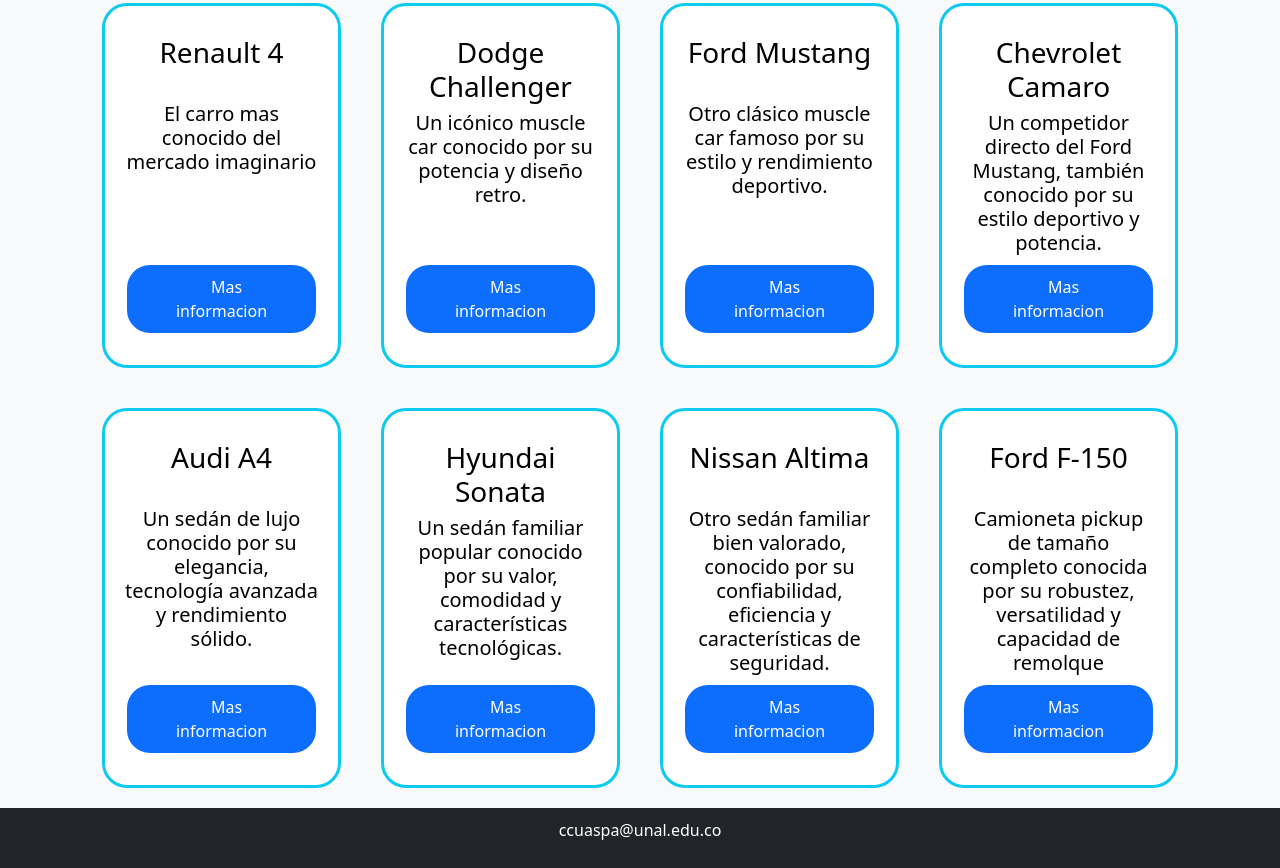
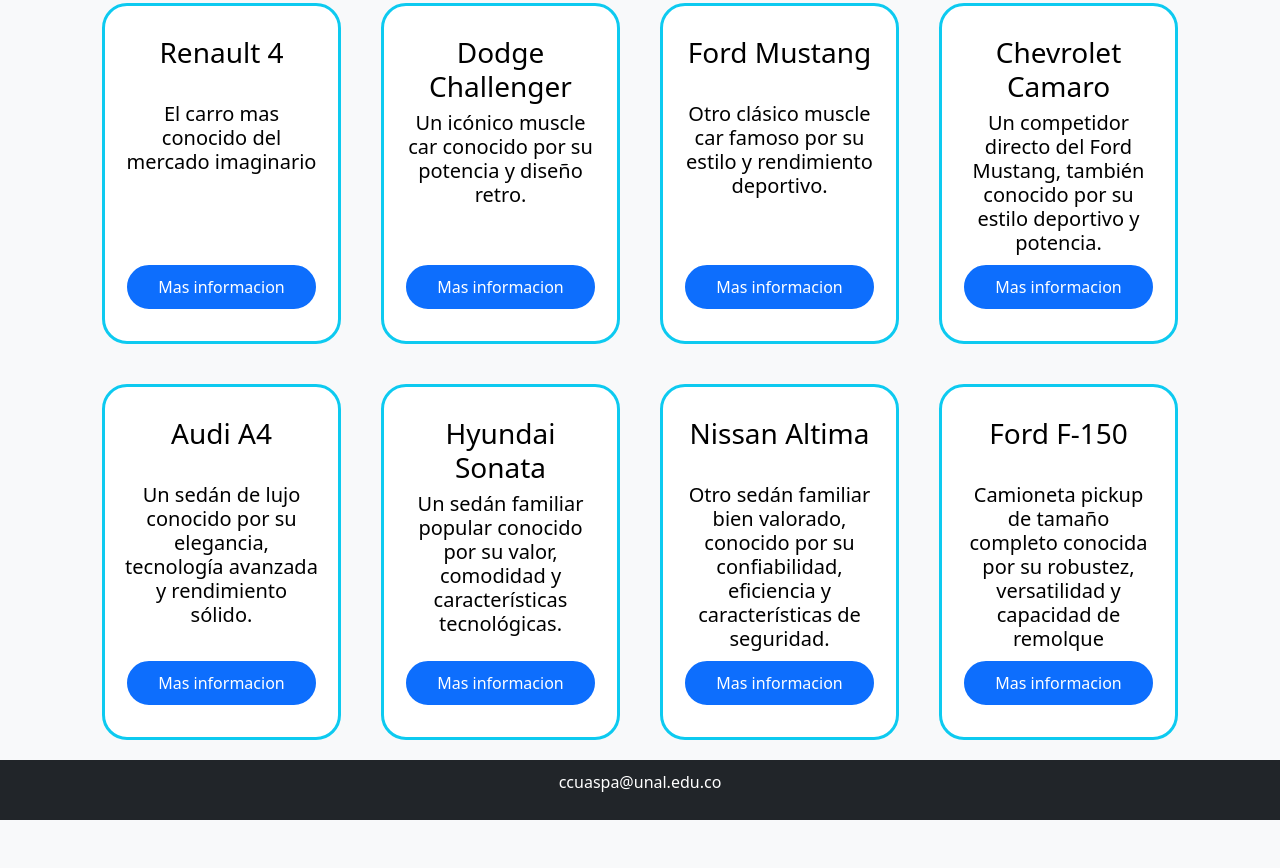
Before and after one commit to ccuaspa/ccuaspa.github.io, a website: page index.html in a window 1280 px wide. Shown: the part 659-1527 px from the top of the page. After the commit the page ends 1479 px from the top, so only its background shows below. Drawn offline with Linux system fonts and the light colour scheme.

Commit message:
Update index.html

```diff
--- a/index.html
+++ b/index.html
@@ -72,7 +72,7 @@
                         </h5>
                     </div>
                     <div>
-                        <button type="button" class="list-more-info-btn bg-primary"><span class="oi oi-info car-list-card-icon"></span>Mas informacion</button>
+                        <button type="button" class="list-more-info-btn bg-primary">Mas informacion</button>
                     </div>
                 </div>
                 <div class="car-list-card border-info d-flex flex-column justify-content-between">
@@ -85,7 +85,7 @@
                         </h5>
                     </div>
                     <div>
-                        <button type="button" class="list-more-info-btn bg-primary"><span class="oi oi-info car-list-card-icon"></span>Mas informacion</button>
+                        <button type="button" class="list-more-info-btn bg-primary">Mas informacion</button>
                     </div>
                 </div>
                 <div class="car-list-card border-info d-flex flex-column justify-content-between">
@@ -99,7 +99,7 @@
                         </h5>
                     </div>
                     <div>
-                        <button type="button" class="list-more-info-btn bg-primary"><span class="oi oi-info car-list-card-icon"></span>Mas informacion</button>
+                        <button type="button" class="list-more-info-btn bg-primary">Mas informacion</button>
                     </div>
                 </div>
                 <div class="car-list-card border-info d-flex flex-column justify-content-between">
@@ -112,7 +112,7 @@
                         </h5>
                     </div>
                     <div>
-                        <button type="button" class="list-more-info-btn bg-primary"><span class="oi oi-info car-list-card-icon"></span>Mas informacion</button>
+                        <button type="button" class="list-more-info-btn bg-primary">Mas informacion</button>
                     </div>
                 </div>
                 <div class="car-list-card border-info d-flex flex-column justify-content-between">
@@ -126,7 +126,7 @@
                         </h5>
                     </div>
                     <div>
-                        <button type="button" class="list-more-info-btn bg-primary"><span class="oi oi-info car-list-card-icon"></span>Mas informacion</button>
+                        <button type="button" class="list-more-info-btn bg-primary">Mas informacion</button>
                     </div>
                 </div>
                 <div class="car-list-card border-info d-flex flex-column justify-content-between">
@@ -139,7 +139,7 @@
                         </h5>
                     </div>
                     <div>
-                        <button type="button" class="list-more-info-btn bg-primary"><span class="oi oi-info car-list-card-icon"></span>Mas informacion</button>
+                        <button type="button" class="list-more-info-btn bg-primary">Mas informacion</button>
                     </div>
                 </div>
                 <div class="car-list-card border-info d-flex flex-column justify-content-between">
@@ -153,7 +153,7 @@
                         </h5>
                     </div>
                     <div>
-                        <button type="button" class="list-more-info-btn bg-primary"><span class="oi oi-info car-list-card-icon"></span>Mas informacion</button>
+                        <button type="button" class="list-more-info-btn bg-primary">Mas informacion</button>
                     </div>
                 </div>
                 <div class="car-list-card border-info d-flex flex-column justify-content-between">
@@ -167,7 +167,7 @@
                         </h5>
                     </div>
                     <div>
-                        <button type="button" class="list-more-info-btn bg-primary"><span class="oi oi-info car-list-card-icon"></span>Mas informacion</button>
+                        <button type="button" class="list-more-info-btn bg-primary">Mas informacion</button>
                     </div>
                 </div>
             </div>
```
